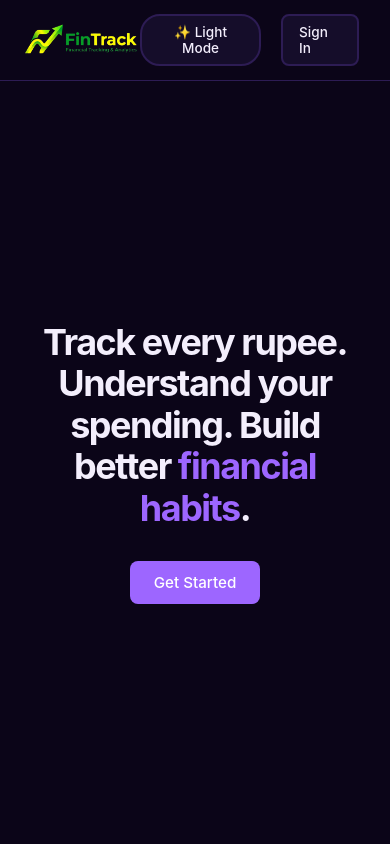
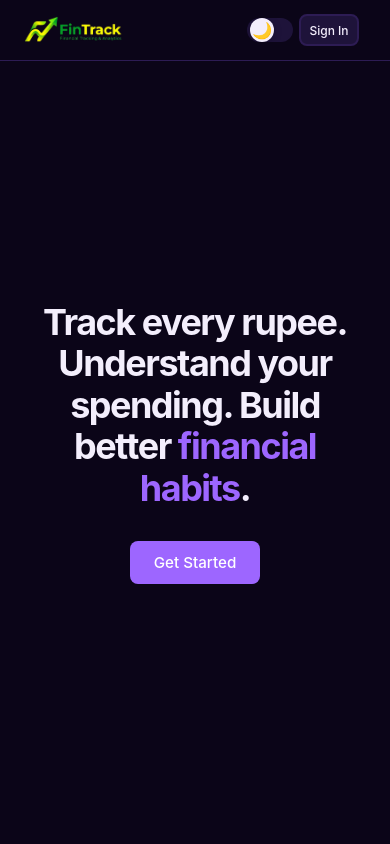
Before and after one commit to TechTrooper05/Personal-Finance-Management-Platform, a React (Create React App) app in the folder Frontend/: page / in a window 390 px wide. Shown: the top 844 px of the page. Built offline with nearby package versions, Linux system fonts and the light colour scheme; no server answers.

Commit message:
Recent transaction UI/UX update

```diff
--- a/Frontend/src/components/Navbar/Navbar.js
+++ b/Frontend/src/components/Navbar/Navbar.js
@@ -48,7 +48,7 @@ function Navbar() {
       setIsAuthenticated(false);
       navigate("/"); // landing page
     } catch (err) {
-      toast.error(err);
+      toast.error(err.response?.data?.message || "Logout failed");
     }
   };
   return (
--- a/Frontend/src/components/TransactionForm/TransactionForm.css
+++ b/Frontend/src/components/TransactionForm/TransactionForm.css
@@ -13,14 +13,10 @@
     z-index: 1000;
 }
  .transactionForm-container {
-    height: 80%;
-    width: 40%;
-
-    /* background-color: #F4F9E9; */
-    background-color: lavender;
-    box-shadow: 0 0 10px #a855f7,
-            0 0 20px #a855f7,
-            0 0 40px #a855f7;
+    height: 75%;
+    width: 35%;
+    background-color: var(--surface);
+    box-shadow: 0 0 40px var(--primary-hover);
     position: relative;
     z-index: 1001;
 
@@ -43,13 +39,13 @@
     padding-top: 2rem;
     font-size: 2.75rem;
     font-weight: 600;
-    color: #241139;
+    color: var(--text-main);
 }
 .transaction-form-text {
     width: 80%;
     font-size: 1.3rem;
     margin-bottom: 0.25rem;
-    color: #241139;
+    color: var(--text-muted);
 }
 .row-1 {
     height: 15%;
@@ -94,22 +90,27 @@
     border-radius: 2vh;
     border: 0 solid transparent;
     padding-left: 0.75rem;
+    background-color: rgb(237, 204, 254);
+    /* color: black; */
 }
 .description-box {
     height: 60%;
     width: 100%;
 }
 .row-4 button {
-    color: #241139;
+    color: var(--text-muted);
     height: 40%;
     width: 20%;
     border-radius: 1rem;
-    background-color: #fae4f2;
+    background-color: var(--surface-muted);
     border: 1px solid;
-    border-color: #241139;
+    border-color: var(--border);
 
 }
 .column2-content {
     width: 90%;
     margin-left: auto;
 }
+.transactionForm-container input::placeholder {
+    color: black;
+}
--- a/Frontend/src/components/TransactionForm/TransactionForm.js
+++ b/Frontend/src/components/TransactionForm/TransactionForm.js
@@ -111,7 +111,7 @@ function TransactionForm({setTransactions, balanceAmount, setShowForm}) {
         <div className="row-2">
           <div className="column1">
             <p className='transaction-form-text'>Amount</p>
-            <input type="number" value={amount} onChange={(e)=>{setAmount(e.target.value)}}/>
+            <input type="number" placeholder='Enter Amount' value={amount} onChange={(e)=>{setAmount(e.target.value)}}/>
           </div>
           <div className="column2">
             <p className='transaction-form-text column2-content'>Date</p>
--- a/Frontend/src/pages/Dashboard/Dashboard.js
+++ b/Frontend/src/pages/Dashboard/Dashboard.js
@@ -47,7 +47,7 @@ function Dashboard({transactions, setTransactions, showForm, setShowForm}) {
         ))}
         <div className="transaction-buttons">
           <button className="add-transaction-button" onClick={()=>setShowForm(true)}>Add</button>
-          <button className="delete-transaction-button" onClick={deleteTransactionTrigger}>Delete</button>
+          <button className="delete-transaction-button" onClick={deleteTransactionTrigger}>{isdelete?"Close":"Delete"}</button>
         </div>
       </div>
       {showForm && <TransactionForm transactions={transactions} setTransactions={setTransactions} balanceAmount={balanceAmount} showForm={showForm} setShowForm={setShowForm}/>}
--- a/Frontend/src/pages/Landing/Landing.css
+++ b/Frontend/src/pages/Landing/Landing.css
@@ -1,4 +1,3 @@
-
 html {
     scroll-behavior: smooth;
     background-color: var(--bg);
@@ -10,6 +9,7 @@ html {
     padding: 0;
     font-family: 'Inter', sans-serif;
 }
+
 body,
 header,
 .feature-card,
@@ -21,6 +21,7 @@ button {
         border-color 0.3s ease,
         color 0.3s ease;
 }
+
 body {
     background-color: var(--bg);
     color: var(--text-main);
@@ -49,33 +50,76 @@ header {
     justify-content: space-between;
     align-items: center;
     height: 80px;
-    animation: longfadeIn 1s ease-in-out;
 }
 
 .landing-logo {
     width: 200px;
-    height: 50px;
+    aspect-ratio: 4;
     background-image: url("FinTrack-Logo.png");
     background-size: cover;
     background-position: center 50%;
+    background-repeat: no-repeat;
 }
 
 .nav-right {
     display: flex;
     align-items: center;
-    gap: 20px;
+    gap: 5%;
+    height: 60%;
 }
 
-.btn-theme {
+/* .btn-theme {
     background: var(--surface-muted);
     background-color: #150d2a;
     color: #f3eefc;
     border: 2px solid #2d1c54;
     padding: 8px 14px;
-    border-radius: 20px;
+    border-radius: 0.5rem;
     cursor: pointer;
     font-size: 0.85rem;
     font-weight: 500;
+} */
+
+.btn-theme {
+    width: 70px;
+    height: 36px;
+    background: var(--surface-muted);
+    background-color: #1e133a;
+    color: #f3eefc;
+    border: none;
+    border-radius: 50px;
+    cursor: pointer;
+    position: relative;
+    padding: 0;
+    transition: all 0.3s ease;
+    overflow: hidden;
+    display: flex;
+    align-items: center;
+}
+
+.toggle-slider {
+    display: flex;
+    align-items: center;
+    justify-content: center;
+    width: 30px;
+    height: 30px;
+    background: #f3eefc;
+    border-radius: 50%;
+    position: absolute;
+    left: 3px;
+    transition: transform 0.3s ease;
+    box-shadow: 0 2px 8px rgba(0, 0, 0, 0.2);
+}
+
+.btn-theme.light .toggle-slider {
+    transform: translateX(34px);
+}
+
+.toggle-text {
+    text-align: center;
+    font-size: 18px;
+    z-index: 1;
+    pointer-events: none;
 }
 
 .btn {
@@ -99,9 +143,12 @@ header {
 .btn-primary:hover { background: var(--primary-hover); }
 
 .btn-secondary {
-    background-color: #150d2a;
+    background-color: #1e133a;
     color: #f3eefc;
     border: 2px solid #2d1c54;
+    padding: 0;
+    height: 40px;
+    width: 80px;
 }
 
 .btn-secondary:hover { background: #1e133a; }
@@ -115,8 +162,6 @@ header {
 
     padding: 60px 0;
     text-align: center;
-
-    /* animation: longfadeIn 1s ease-in-out; */
 }
 
 .hero h1 {
@@ -269,17 +314,14 @@ header {
 
 .auth-form.active {
     display: block;
-    animation: shortfadeIn 0.3s ease-in-out;
+    animation: fadeIn 0.3s ease-in-out;
 }
 
-@keyframes shortfadeIn {
+@keyframes fadeIn {
     from { opacity: 0; transform: translateY(4px); }
     to { opacity: 1; transform: translateY(0); }
 }
-/* @keyframes longfadeIn {
-    from { opacity: 0; transform: translateY(1rem); }
-    to { opacity: 1; transform: translateY(0); }
-} */
+
 .input-group {
     margin-bottom: 20px;
 }
@@ -337,17 +379,7 @@ header {
     background: var(--primary-hover);
 }
 
-@media (max-width: 768px) {
-    .hero h1 { font-size: 2.25rem; }
-    .auth-container { padding: 30px; }
-    .landing-logo {
-        width: 35%;
-        height: 40%;
-    }
-    .grid-2 {
-        gap: 24px;
-    }
-}
+
 .animate-hidden {
     opacity: 0;
     transform: translateY(50px);
@@ -364,3 +396,38 @@ header {
         opacity 0.8s ease,
         transform 0.8s ease;
 }
+
+@media (max-width: 768px) {
+    .hero h1 { font-size: 2.25rem; }
+    .auth-container { padding: 30px; }
+    .nav-wrapper {
+        height: 60px;
+    }
+    .landing-logo {
+        width: 100px;
+        aspect-ratio: 3.5;
+    }
+    .nav-right button{
+        height: 1.5rem;
+        width: 3rem;
+        padding: 0.25rem 0.5rem;
+    }
+    .toggle-slider {
+        height: 1.5rem;
+        width: 1.5rem;
+    }
+    .btn-theme.light .toggle-slider {
+        transform: translateX(1.25rem);
+    }
+    .toggle-text {
+        font-size: 1rem;
+    }
+    .btn-secondary {
+        font-size: 0.75rem;
+        width: 4rem;
+        height: 2rem;
+    }
+    .grid-2 {
+        gap: 24px;
+    }
+}
--- a/Frontend/src/pages/Landing/Landing.js
+++ b/Frontend/src/pages/Landing/Landing.js
@@ -178,25 +178,19 @@ const Landing = () => {
 
                     <div className="nav-right">
                         <button
-                            className="btn-theme"
+                            className={`btn-theme ${theme === "dark-purple" ? "dark" : "light"}`}
                             id="themeToggle"
                             onClick={toggleTheme}
                         >
-                            {
-                                theme === "dark-purple"
-                                    ? "✨ Light Mode"
-                                    : "🔮 Dark Mode"
-                            }
+                            <span className="toggle-slider toggle-text">
+                                {theme === "dark-purple" ? "🌙" : "☀️"}
+                            </span>
                         </button>
 
                         <a
                             href="#authSection"
                             onClick={() => setActiveTab("login")}
                             className="btn btn-secondary"
-                            style={{
-                                padding: "8px 16px",
-                                fontSize: "0.85rem"
-                            }}
                         >
                             Sign In
                         </a>
@@ -257,43 +251,6 @@ const Landing = () => {
                 </div>
             </section>
 
-            {/* Engineered Differently Section */}
-            {/* <section className="why-us">
-                <div className="container">
-                    <h2 className="section-title" style={{ marginBottom: '50px' }}>Engineered Differently</h2>
-
-                    <div className="grid-2">
-                        <div className="why-item">
-                            <div className="why-icon"></div>
-                            <div>
-                                <h3>Simple and intuitive UI</h3>
-                                <p>Zero bloatware. Just smooth, minimalist visuals focused clean layout metrics.</p>
-                            </div>
-                        </div>
-                        <div className="why-item">
-                            <div className="why-icon"></div>
-                            <div>
-                                <h3>Secure JWT Authentication</h3>
-                                <p>State-of-the-art encrypted token safety barriers shield transactional tracking privacy data.</p>
-                            </div>
-                        </div>
-                        <div className="why-item">
-                            <div className="why-icon"></div>
-                            <div>
-                                <h3>Real-time Overview</h3>
-                                <p>Instantly responsive. Watch balances dynamically shift across structural data interfaces.</p>
-                            </div>
-                        </div>
-                        <div className="why-item">
-                            <div className="why-icon"></div>
-                            <div>
-                                <h3>Students & Professionals</h3>
-                                <p>Flexible parameter frameworks adjusting effortlessly to small personal budgets or robust active careers.</p>
-                            </div>
-                        </div>
-                    </div>
-                </div>
-            </section> */}
             <section className="why-us">
                 <div className="container">
                     <h2
```
Also changed, not shown: 2 other files (tests, documents, lock files or other folders).
